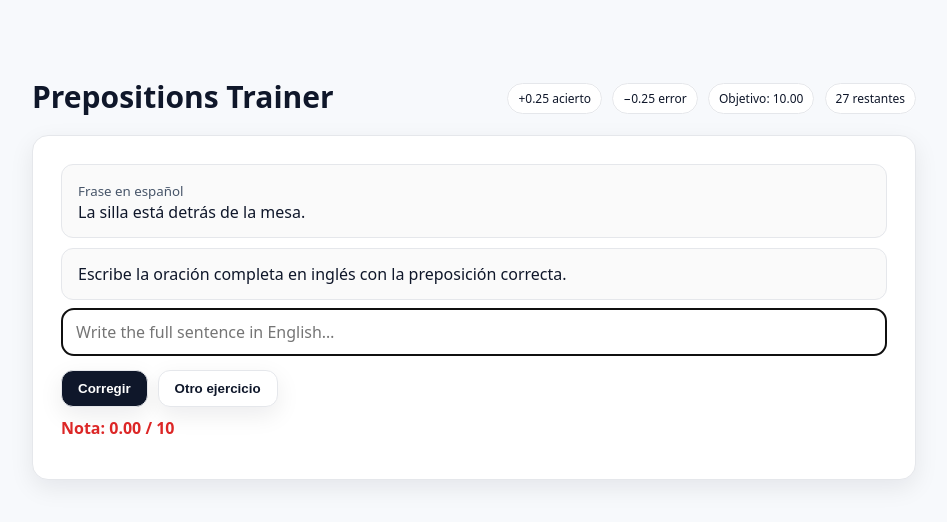
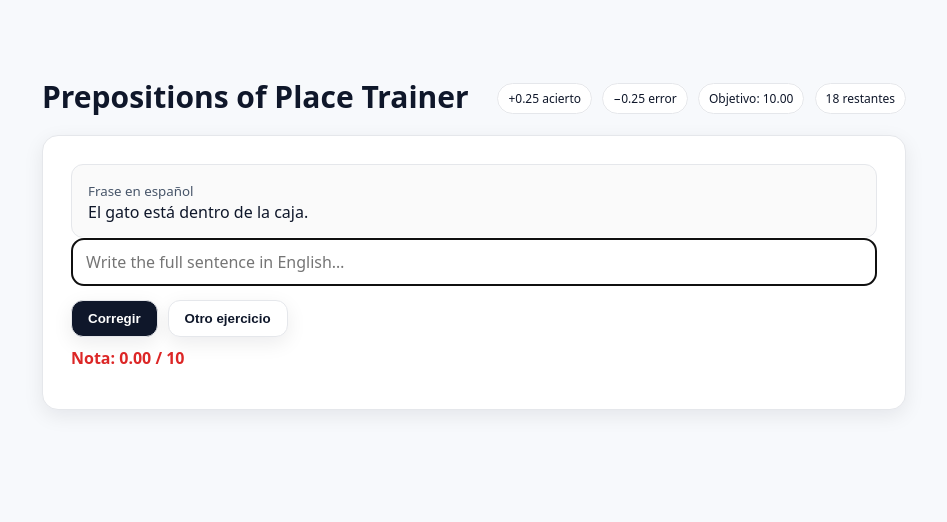
Before and after one commit to onio72/carlos, a plain HTML site: page ingles/t01/preposiciones/index.html in a window 1280 px wide. Shown: the whole page, without its empty margins (166-1113 px from the left). Drawn offline with Linux system fonts and the light colour scheme.

Commit message:
Update index.html

```diff
--- a/ingles/t01/preposiciones/index.html
+++ b/ingles/t01/preposiciones/index.html
@@ -3,23 +3,29 @@
 <head>
 <meta charset="utf-8">
 <meta name="viewport" content="width=device-width, initial-scale=1">
-<title>Prepositions Trainer — no repeats</title>
+<title>Prepositions of Place Trainer</title>
 <style>
-  :root{--bg:#f7f9fc;--card:#fff;--ink:#0f172a;--muted:#475569;--ok:#16a34a;--ko:#dc2626;--border:#e5e7eb;--shadow:0 8px 24px rgba(2,6,23,.08);--r:16px}
-  *{box-sizing:border-box} body{margin:0;font-family:system-ui,-apple-system,Segoe UI,Roboto,Arial;background:var(--bg);color:var(--ink)}
-  .wrap{max-width:940px;margin:clamp(12px,4vw,48px) auto;padding:clamp(12px,3vw,28px)}
-  header{display:flex;justify-content:space-between;align-items:center;margin-bottom:18px;gap:16px}
+  :root{
+    --bg:#f7f9fc;--card:#fff;--ink:#0f172a;--muted:#475569;
+    --ok:#16a34a;--ko:#dc2626;--border:#e5e7eb;
+    --shadow:0 6px 20px rgba(2,6,23,.08);--r:16px;
+  }
+  *{box-sizing:border-box}
+  body{margin:0;font-family:system-ui,-apple-system,Segoe UI,Roboto,Arial;background:var(--bg);color:var(--ink)}
+  .wrap{max-width:920px;margin:clamp(12px,4vw,48px) auto;padding:clamp(12px,3vw,28px)}
+  header{display:flex;justify-content:space-between;align-items:center;gap:16px;margin-bottom:18px}
   h1{margin:0;font-size:clamp(18px,3vw,30px)}
   .chip{font-size:12px;padding:6px 10px;border:1px solid var(--border);border-radius:999px;background:#fff;margin-left:6px}
   .card{background:var(--card);border:1px solid var(--border);border-radius:var(--r);box-shadow:var(--shadow);padding:clamp(16px,3vw,28px)}
-  .row{display:grid;gap:10px}
   .es{padding:14px 16px;border:1px solid var(--border);border-radius:12px;background:#fafafa}
   .es small{color:var(--muted)}
   input[type="text"]{width:100%;padding:12px 14px;border:1px solid var(--border);border-radius:12px;font:inherit}
   .controls{display:flex;gap:10px;flex-wrap:wrap;margin-top:14px}
   button{padding:10px 16px;border-radius:12px;border:1px solid var(--border);background:var(--ink);color:#fff;cursor:pointer;font-weight:700;box-shadow:var(--shadow)}
-  button.secondary{background:#fff;color:var(--ink)} button:disabled{opacity:.45}
-  .score{margin-top:10px;font-weight:800} .score.ok{color:var(--ok)} .score.ko{color:var(--ko)}
+  button.secondary{background:#fff;color:var(--ink)}
+  button:disabled{opacity:.45;cursor:not-allowed}
+  .score{margin-top:10px;font-weight:800}
+  .score.ok{color:var(--ok)}.score.ko{color:var(--ko)}
   .fb{margin-top:12px}.ok{color:var(--ok);font-weight:700}.ko{color:var(--ko);font-weight:700}
   .ended{background:#ecfeff;border-color:#bae6fd}
 </style>
@@ -27,7 +33,7 @@
 <body>
 <div class="wrap">
   <header>
-    <h1>Prepositions Trainer</h1>
+    <h1>Prepositions of Place Trainer</h1>
     <div>
       <span class="chip">+0.25 acierto</span>
       <span class="chip">−0.25 error</span>
@@ -37,15 +43,8 @@
   </header>
 
   <section class="card" id="taskCard">
-    <div class="row">
-      <div class="es" id="esBox"><small>Frase en español</small><br>—</div>
-      <div>
-        <label for="answer" class="es" style="display:block;margin-bottom:8px">
-          Escribe la oración completa en inglés con la preposición correcta.
-        </label>
-        <input id="answer" type="text" placeholder="Write the full sentence in English…">
-      </div>
-    </div>
+    <div class="es" id="esBox"><small>Frase en español</small><br>—</div>
+    <input id="answer" type="text" placeholder="Write the full sentence in English…">
 
     <div class="controls">
       <button id="checkBtn">Corregir</button>
@@ -57,81 +56,80 @@
 </div>
 
 <script>
-/* === Banco de frases (on, in, under, between, above, behind, in front of) === */
+/* === Banco de frases === */
 const BANK = [
+  // ON
   {es:"El gato está sobre la mesa.", en:"The cat is on the table."},
-  {es:"El sombrero está sobre la cabeza del hombre.", en:"The hat is on the man's head."},
-  {es:"La lámpara está sobre el escritorio.", en:"The lamp is on the desk."},
-  {es:"El póster está sobre la puerta.", en:"The poster is on the door."},
+  {es:"El libro está sobre la caja.", en:"The book is on the box."},
 
-  {es:"El libro está dentro de la caja.", en:"The book is in the box."},
-  {es:"La pelota está en la mochila.", en:"The ball is in the backpack."},
-  {es:"El dinero está en la cartera.", en:"The money is in the wallet."},
+  // IN
+  {es:"El gato está dentro de la caja.", en:"The cat is in the box."},
   {es:"El perro está en el coche.", en:"The dog is in the car."},
 
-  {es:"El libro está debajo de la mesa.", en:"The book is under the table."},
-  {es:"El gato está debajo de la silla.", en:"The cat is under the chair."},
-  {es:"El zapato está debajo de la cama.", en:"The shoe is under the bed."},
-  {es:"La pelota está debajo del sofá.", en:"The ball is under the sofa."},
+  // UNDER
+  {es:"El gato está debajo de la mesa.", en:"The cat is under the table."},
+  {es:"El libro está debajo de la caja.", en:"The book is under the box."},
 
-  {es:"La tele está entre el hombre y la mesa.", en:"The TV is between the man and the table."},
-  {es:"La pelota está entre las cajas.", en:"The ball is between the boxes."},
-  {es:"El parque está entre la escuela y el hospital.", en:"The park is between the school and the hospital."},
-  {es:"El libro está entre los cuadernos.", en:"The book is between the notebooks."},
+  // BETWEEN
+  {es:"El gato está entre las cajas.", en:"The cat is between the boxes."},
+  {es:"La pelota está entre la mesa y la silla.", en:"The ball is between the table and the chair."},
 
-  {es:"El póster está encima de la ventana (sin tocar).", en:"The poster is above the window."},
-  {es:"El avión está sobre la ciudad.", en:"The plane is above the city."},
-  {es:"La lámpara está por encima de la mesa.", en:"The lamp is above the table."},
-  {es:"El sol está sobre las nubes.", en:"The sun is above the clouds."},
+  // ABOVE
+  {es:"El póster está encima de la ventana (sin tocarla).", en:"The poster is above the window."},
+  {es:"El avión está sobre las nubes.", en:"The plane is above the clouds."},
 
+  // BEHIND
+  {es:"El gato está detrás de la caja.", en:"The cat is behind the box."},
   {es:"La silla está detrás de la mesa.", en:"The chair is behind the table."},
-  {es:"El coche está detrás de la casa.", en:"The car is behind the house."},
-  {es:"El perro está detrás del árbol.", en:"The dog is behind the tree."},
-  {es:"La mochila está detrás de la puerta.", en:"The backpack is behind the door."},
 
+  // IN FRONT OF
+  {es:"El gato está delante de la caja.", en:"The cat is in front of the box."},
   {es:"El niño está delante de la pizarra.", en:"The boy is in front of the board."},
-  {es:"El banco está delante del museo.", en:"The bench is in front of the museum."},
-  {es:"El coche está delante del garaje.", en:"The car is in front of the garage."},
-  {es:"El hombre está delante de la tienda.", en:"The man is in front of the shop."}
+
+  // NEXT TO
+  {es:"El gato está al lado de la caja.", en:"The cat is next to the box."},
+  {es:"La lámpara está al lado de la cama.", en:"The lamp is next to the bed."},
+
+  // OPPOSITE
+  {es:"El gato está enfrente de la caja.", en:"The cat is opposite the box."},
+  {es:"El banco está enfrente del museo.", en:"The bench is opposite the museum."},
+  {es:"La escuela está enfrente del parque.", en:"The school is opposite the park."}
 ];
 
 /* === Utilidades === */
-const esBox = document.getElementById("esBox");
-const ans = document.getElementById("answer");
-const scoreBox = document.getElementById("scoreBox");
-const checkBtn = document.getElementById("checkBtn");
-const nextBtn = document.getElementById("nextBtn");
-const feedback = document.getElementById("feedback");
-const taskCard = document.getElementById("taskCard");
-const leftChip = document.getElementById("leftChip");
-
 function shuffle(a){for(let i=a.length-1;i>0;i--){const j=Math.floor(Math.random()*(i+1));[a[i],a[j]]=[a[j],a[i]]}return a;}
 function norm(s){return (s||"").toLowerCase().replace(/\./g,"").replace(/\btv\b/g,"television").replace(/\s+/g," ").trim();}
 
-/* === Sin repeticiones: cola barajada una sola vez === */
+/* === Sin repeticiones + bloqueo de corrección múltiple === */
 let order = shuffle([...Array(BANK.length).keys()]);
-let cursor = 0;    // siguiente índice en 'order'
-let current = null;
-let score = 0;
-let finished = false;
+let cursor = 0, current=null, score=0, finished=false, checkedThisItem=false;
 
-function updateLeft(){ leftChip.textContent = `${BANK.length - cursor} restantes`; }
+const esBox=document.getElementById("esBox");
+const ans=document.getElementById("answer");
+const scoreBox=document.getElementById("scoreBox");
+const checkBtn=document.getElementById("checkBtn");
+const nextBtn=document.getElementById("nextBtn");
+const feedback=document.getElementById("feedback");
+const leftChip=document.getElementById("leftChip");
+const card=document.getElementById("taskCard");
+
+function updateLeft(){ leftChip.textContent=`${BANK.length - cursor} restantes`; }
+
+function endSession(msg){
+  finished=true; checkBtn.disabled=true; nextBtn.disabled=true;
+  card.classList.add("ended");
+  esBox.innerHTML=`<small>Fin</small><br>${msg}`;
+  feedback.innerHTML=""; updateLeft();
+}
 
 function pick(){
   if(finished) return;
-  if(cursor >= order.length){
-    // No quedan ítems y no llegó a 10 → termina igualmente
-    finished = true;
-    checkBtn.disabled = true; nextBtn.disabled = true; taskCard.classList.add("ended");
-    esBox.innerHTML = `<small>Fin</small><br>Has completado todos los ejercicios sin repetir.`;
-    feedback.innerHTML = "";
-    updateLeft();
-    return;
-  }
-  current = BANK[ order[cursor++] ];
+  if(cursor>=order.length){ endSession("Has completado todos los ejercicios sin repetir."); return; }
+  current = BANK[order[cursor++]];
   esBox.innerHTML = `<small>Frase en español</small><br>${current.es}`;
-  ans.value = ""; ans.focus();
-  feedback.innerHTML = "";
+  ans.value = ""; ans.focus(); feedback.innerHTML = "";
+  checkedThisItem = false;             // ← permite corregir UNA sola vez
+  checkBtn.disabled = false;           // ← se reactiva para el nuevo ejercicio
   updateLeft();
 }
 
@@ -139,21 +137,18 @@ function updateScore(delta){
   score = Math.max(0, Math.min(10, +(score + delta).toFixed(2)));
   scoreBox.className = "score " + (score>=5?"ok":"ko");
   scoreBox.textContent = `Nota: ${score.toFixed(2)} / 10`;
-  if(score>=10){
-    finished = true;
-    checkBtn.disabled = true; nextBtn.disabled = true; taskCard.classList.add("ended");
-    esBox.innerHTML = `<small>¡Perfecto!</small><br>Has alcanzado 10 puntos.`;
-    feedback.innerHTML = "";
-  }
+  if(score>=10) endSession("¡Enhorabuena! Has alcanzado 10 puntos.");
 }
 
 checkBtn.addEventListener("click", ()=>{
-  if(!current) return;
+  if(!current || checkedThisItem) return;  // ← evita sumar más de una vez
   const ok = norm(ans.value) === norm(current.en);
   updateScore(ok ? 0.25 : -0.25);
   feedback.innerHTML = ok
     ? `<span class="ok">✔ Correcto</span> — ${current.en}`
     : `<span class="ko">✖ Incorrecto</span> — Solución: ${current.en}`;
+  checkedThisItem = true;             // ← marcado como corregido
+  checkBtn.disabled = true;           // ← bloquea más pulsaciones
 });
 
 nextBtn.addEventListener("click", ()=>{ if(!finished) pick(); });
```
